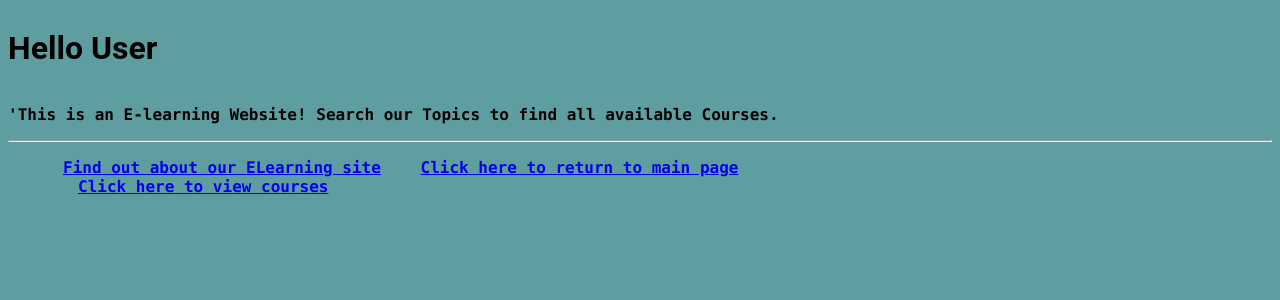
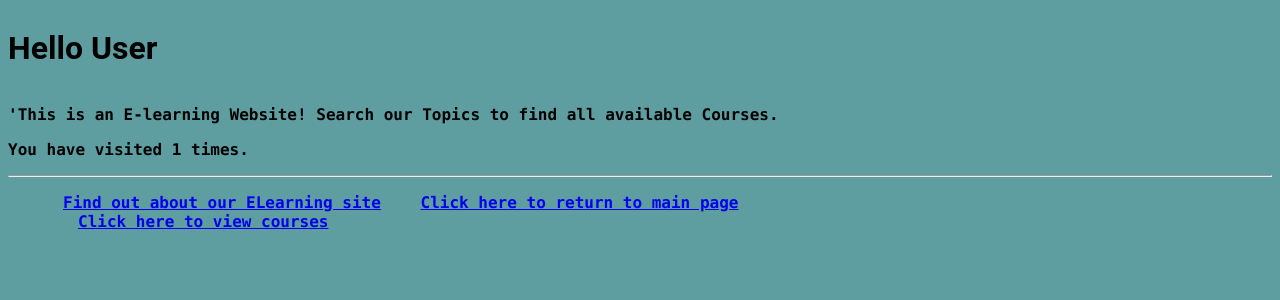
Before and after one commit to khushboo1510/E-learning, a Django app: page /myapp/about/ in a window 1280 px wide. Shown: the top 300 px of the page. Run offline with Django 3.2, Linux system fonts and the light colour scheme.

Commit message:
added visits session

```diff
--- a/mysiteS20/myapp/templates/myapp/about.html
+++ b/mysiteS20/myapp/templates/myapp/about.html
@@ -2,4 +2,5 @@
 {% block title %}About{% endblock %}
 {% block body_block %}
     <p>'This is an E-learning Website! Search our Topics to find all available Courses.</p>
+    <p>You have visited {{ number_of_visits }} times.</p>
 {% endblock %}
--- a/mysiteS20/myapp/views.py
+++ b/mysiteS20/myapp/views.py
@@ -18,7 +18,12 @@ def about(request):
     # response = HttpResponse()
     # para = '<p>' + 'This is an E-learning Website! Search our Topics to find all available Courses.' + '</p>'
     # response.write(para)
-    return render(request, "myapp/about.html")
+    if 'about_visits' in request.session:
+        request.session['about_visits'] += 1
+        request.session.set_expiry(300)
+    else:
+        request.session['about_visits'] = 1
+    return render(request, "myapp/about.html", {'number_of_visits': request.session['about_visits']})
 
 
 def detail(request, top_no):
```
Also changed, not shown: mysiteS20/db.sqlite3.
